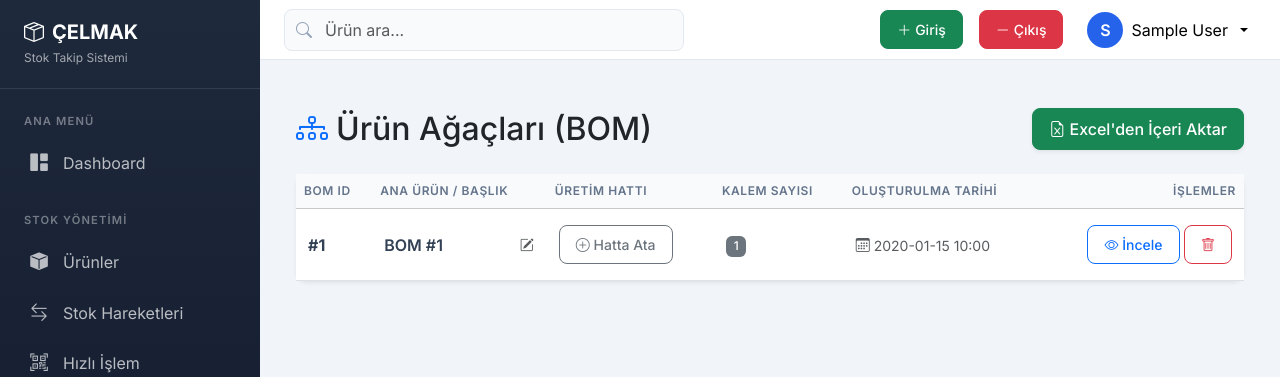
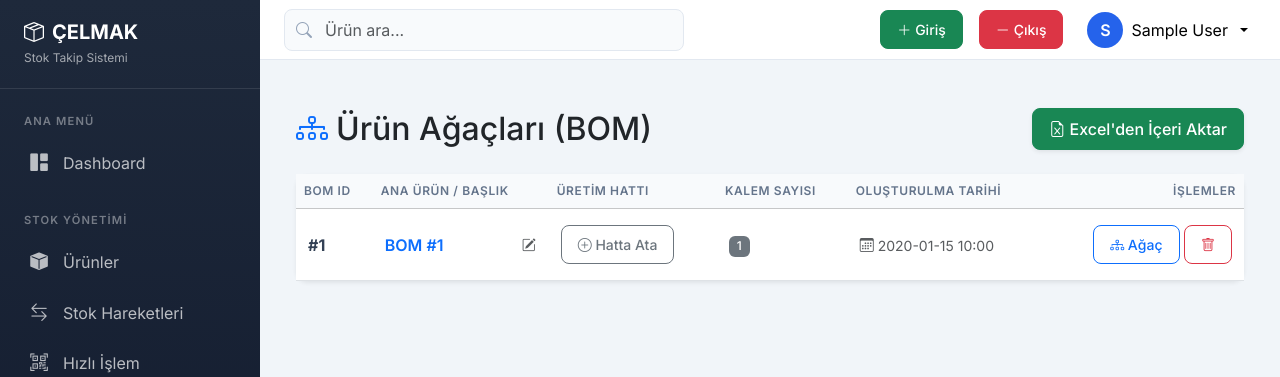
Before and after one commit to bcilak/celmakstok, a Flask app: page /production/bom in a window 1280 px wide. Shown: the top 377 px of the page. Run offline with Flask 3, Linux system fonts and the light colour scheme; a user stored in the database is signed in; tables that the repository leaves empty hold one stand-in row (values such as "Sample post").

Commit message:
BOM listesi link mantığı güncellendi: Ana ürün ismi BOM ağacına, İncele butonu ürün detayına yönlendiriyor

```diff
--- a/app/templates/production/bom_list.html
+++ b/app/templates/production/bom_list.html
@@ -35,13 +35,9 @@
                             <td>
                                 <div class="d-flex align-items-center justify-content-between">
                                     <div>
-                                        {% if bom.product_id %}
-                                        <a href="{{ url_for('products.view', id=bom.product_id) }}" class="text-decoration-none fw-semibold">
+                                        <a href="{{ url_for('production.bom_tree', bom_id=bom.bom_id) }}" class="text-decoration-none fw-semibold" title="BOM Ağacını Görüntüle">
                                             {{ bom.root_name }}
                                         </a>
-                                        {% else %}
-                                        <span class="fw-semibold">{{ bom.root_name }}</span>
-                                        {% endif %}
                                     </div>
                                     <button class="btn btn-sm btn-link text-muted p-0 ms-2"
                                             data-bs-toggle="modal"
@@ -118,9 +114,15 @@
                                 </div>
                             </div>
                         </div>
-                                <a href="{{ url_for('production.bom_tree', bom_id=bom.bom_id) }}" class="btn btn-sm btn-outline-primary" title="Ağacı Görüntüle">
+                                {% if bom.product_id %}
+                                <a href="{{ url_for('products.view', id=bom.product_id) }}" class="btn btn-sm btn-outline-primary" title="Ürün Detayları">
                                     <i class="bi bi-eye"></i> İncele
                                 </a>
+                                {% else %}
+                                <a href="{{ url_for('production.bom_tree', bom_id=bom.bom_id) }}" class="btn btn-sm btn-outline-primary" title="BOM Ağacını Görüntüle">
+                                    <i class="bi bi-diagram-3"></i> Ağaç
+                                </a>
+                                {% endif %}
                                 <form action="{{ url_for('production.bom_delete', bom_id=bom.bom_id) }}" method="POST" class="d-inline" onsubmit="return confirm('Bu BOM ağacını ve tüm alt öğelerini silmek istediğinizden emin misiniz?');">
                                     <button type="submit" class="btn btn-sm btn-outline-danger" title="Sil">
                                         <i class="bi bi-trash"></i>
```
